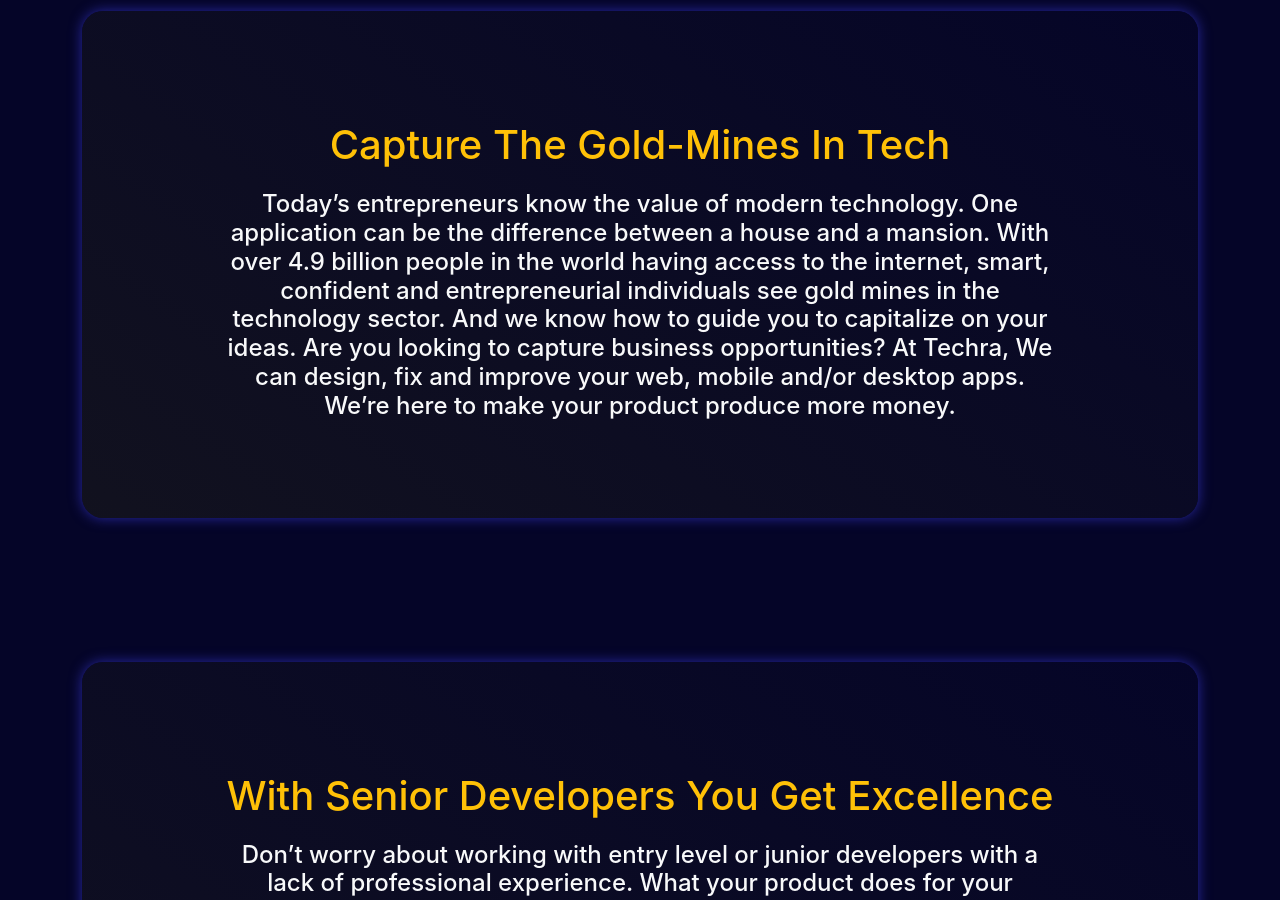
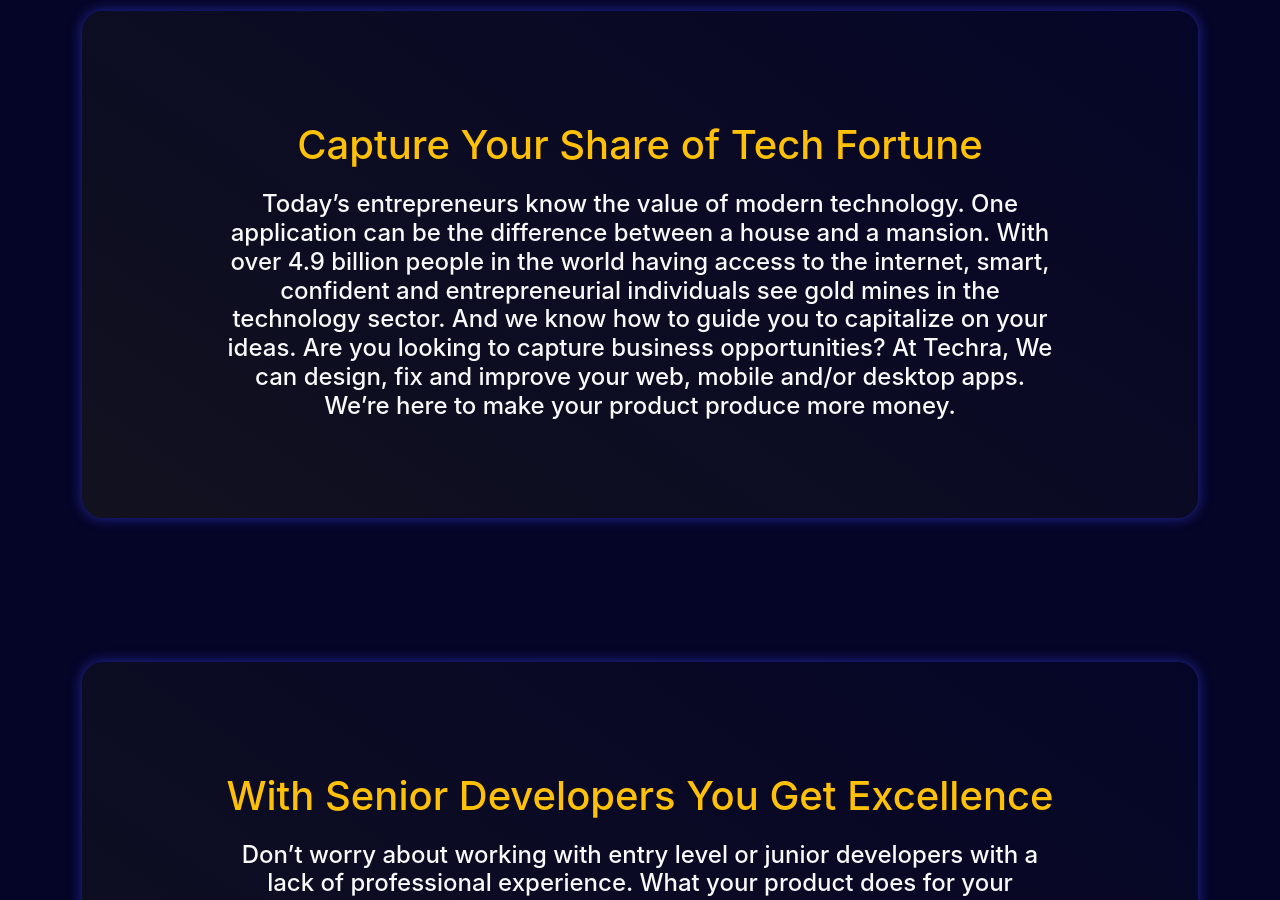
Before and after one commit to omarkha/Techra, a React (Create React App) app: page / in a window 1280 px wide. Shown: the part 1120-2020 px from the top of the page. Built offline with nearby package versions, Linux system fonts and the light colour scheme.

Commit message:
first edition

```diff
--- a/src/pages/Homepage.js
+++ b/src/pages/Homepage.js
@@ -24,7 +24,7 @@
         <section className="home-copy">
           <article>
             <h3 className="subhead h1 text-warning">
-              Capture The Gold-Mines In Tech
+              Capture Your Share of Tech Fortune
             </h3>
             <p className="h4 text-light">
               Today’s entrepreneurs know the value of modern technology. One
```
